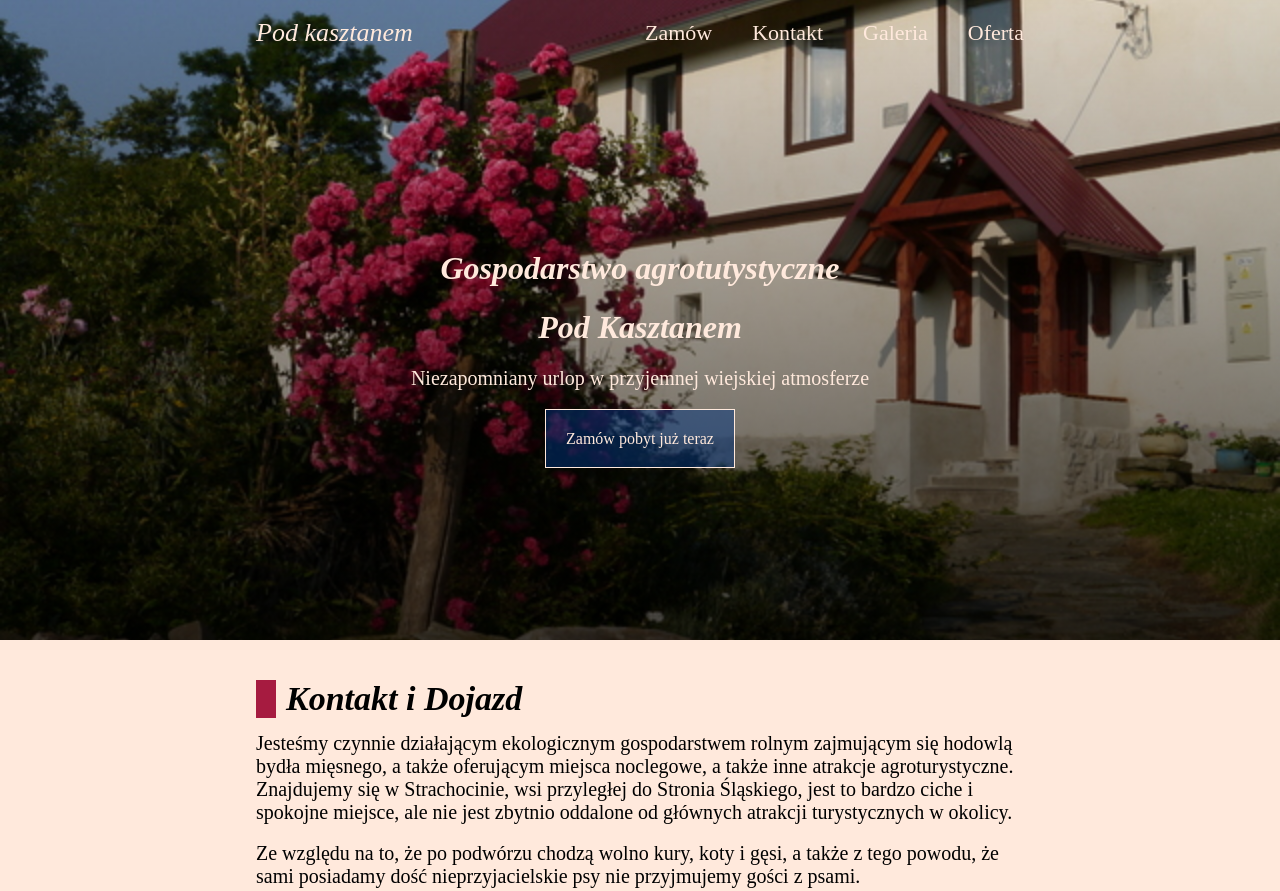
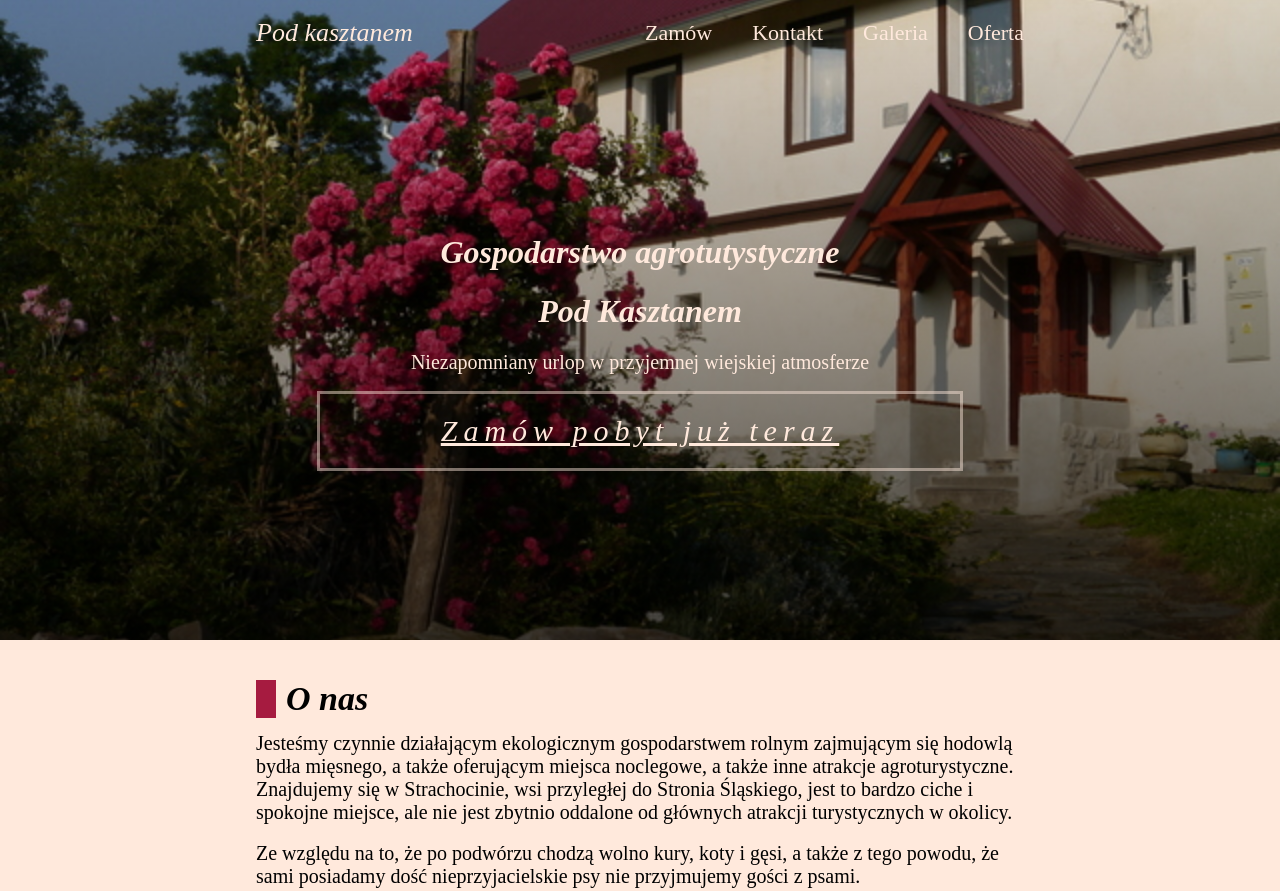
Before and after one commit to izmash/izmash.github.io, a plain HTML site: page index.html in a window 1280 px wide. Shown: the top 891 px of the page. Drawn offline with nearby package versions, Linux system fonts and the light colour scheme.

Commit message:
Order button added

```diff
--- a/index.html
+++ b/index.html
@@ -30,7 +30,9 @@
 			<h1>Gospodarstwo agrotutystyczne</h1>
 			<h1>Pod Kasztanem</h1>
 			<p>Niezapomniany urlop w przyjemnej wiejskiej atmosferze</p>
-			<a href="http://www.booking.com/Share-RWKscr">Zamów pobyt już teraz</a>
+			<div id="bookbutton">
+				<a id="animatedbookbutton" href="http://www.booking.com/Share-RWKscr">Zamów pobyt już teraz</a>
+			</div>
 		</div>
 	</div>
 
@@ -39,7 +41,7 @@
 		<div class="main">
 			<div class="bookmarkbox">
 				<div class="bookmark"></div>
-				<h2>Kontakt i Dojazd</h2>
+				<h2>O nas</h2>
 			</div>
 			<p>Jesteśmy czynnie działającym ekologicznym gospodarstwem rolnym zajmującym się hodowlą bydła
 				mięsnego, a także oferującym miejsca noclegowe, a także inne atrakcje agroturystyczne.
--- a/styles/mainstyle.css
+++ b/styles/mainstyle.css
@@ -130,20 +130,35 @@ p {
     text-align: center;
 }
 
-.textbox > a {
-	color: #FFE9DC;
-    text-decoration: none;
-    margin: 20px;
-    padding: 20px;
-    background: #00358080;
-    outline: 1px solid;
-    outline-color: #FFE9DC;
-    outline-offset: 0px;
-    cursor: pointer;
+.textbox > p {
+    margin-bottom: 40px;
 }
 
-.textbox > p {
-    margin-bottom: 40px;
+#bookbutton{
+    height: 100%;
+	display: flex;
+	align-items: center;
+    justify-content: center;
+}
+
+#animatedbookbutton{
+    font-style: oblique;
+	letter-spacing: 0.2em;
+	font-size: 30px;
+	text-align: center;
+	color: #FFE9DC;
+    cursor: pointer;
+    max-width: 600px;
+    width: 100%;
+    outline: 3px solid;
+    outline-color: #FFE9DC77;
+    outline-offset: 20px;
+    transition: all 600ms cubic-bezier(0.2, 0, 0, 0.8);
+}
+#animatedbookbutton:hover{
+    color: #A61B40AA;
+    outline-color: #A61B4000;
+    outline-offset: 200px;
 }
 
 .main {
```
